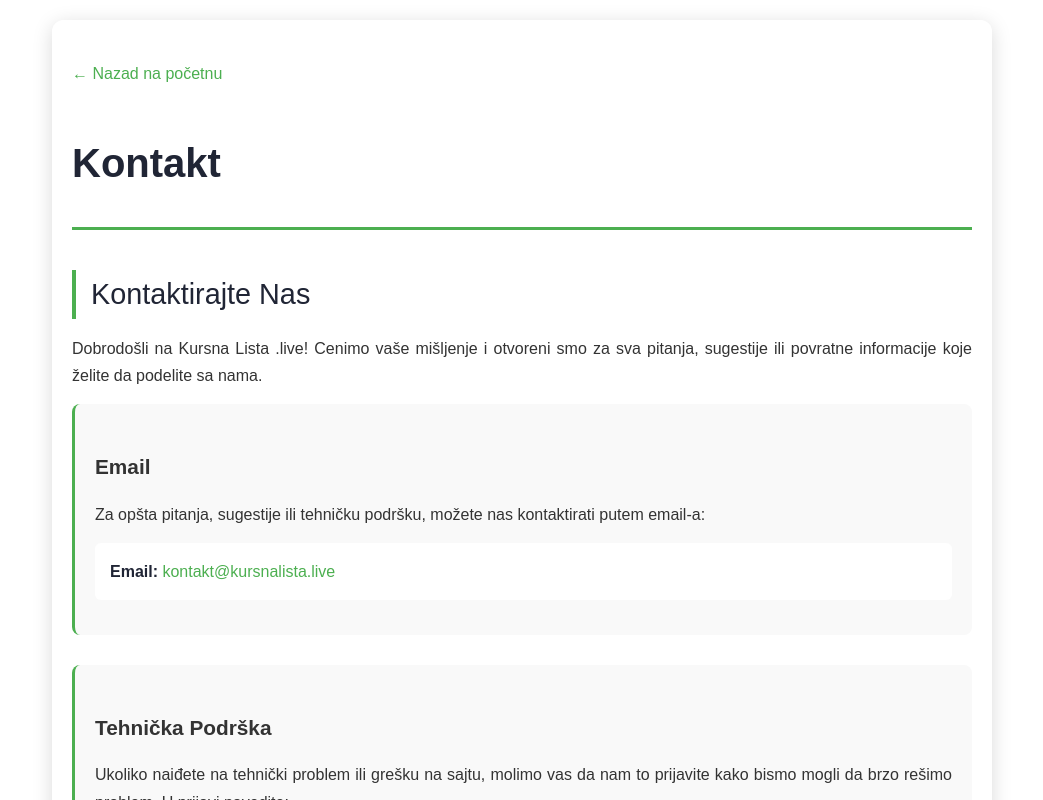
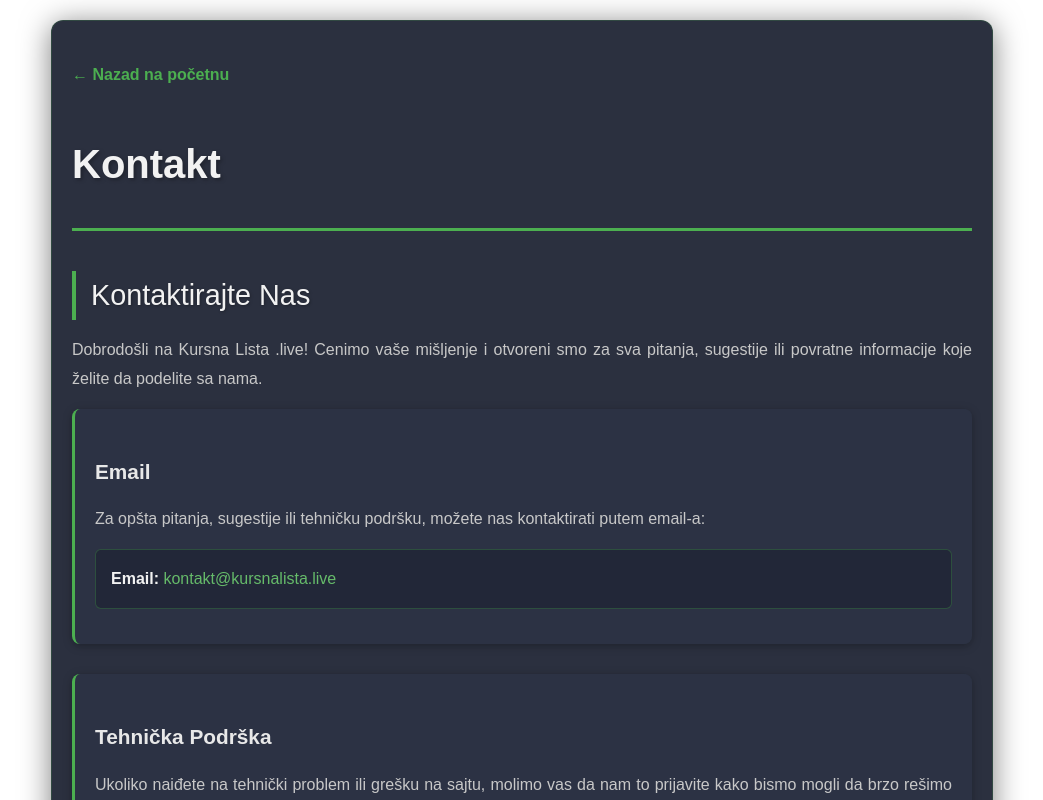
Before and after one commit to deboker/kursna-lista, a React (Vite) app: page /kontakt in a window 1280 px wide. Shown: the top 800 px of the page, without its empty margins (118-1161 px from the left). Built offline with nearby package versions, Linux system fonts and the light colour scheme.

Commit message:
dark teme subpages

```diff
--- a/src/index.css
+++ b/src/index.css
@@ -562,15 +562,17 @@
   }
 }
 
-/* Legal Pages Styles */
+/* Legal Pages Styles - Dark Theme */
 .legal-page {
   max-width: 900px;
   margin: 0 auto;
   padding: 40px 20px;
-  background: rgba(255, 255, 255, 0.97);
+  background: rgba(32, 37, 53, 0.95);
   border-radius: 12px;
-  box-shadow: 0 4px 20px rgba(0, 0, 0, 0.15);
+  box-shadow: 0 4px 30px rgba(0, 0, 0, 0.5);
   line-height: 1.7;
+  backdrop-filter: blur(10px);
+  border: 1px solid rgba(76, 175, 80, 0.2);
 }
 
 .legal-header {
@@ -580,10 +582,11 @@
 }
 
 .legal-header h1 {
-  color: #202535;
+  color: #f2f2f2;
   margin-bottom: 10px;
   font-size: 2.5em;
   text-align: left;
+  text-shadow: 2px 2px 4px rgba(0, 0, 0, 0.3);
 }
 
 .back-link {
@@ -592,37 +595,40 @@
   text-decoration: none;
   font-size: 16px;
   margin-bottom: 15px;
-  transition: color 0.3s;
+  transition: all 0.3s;
+  font-weight: 600;
 }
 
 .back-link:hover {
-  color: #45a049;
+  color: #66bb6a;
   text-decoration: underline;
+  text-shadow: 0 0 10px rgba(76, 175, 80, 0.5);
 }
 
 .legal-content {
-  color: #333;
+  color: #e0e0e0;
 }
 
 .legal-content h2 {
-  color: #202535;
+  color: #f2f2f2;
   margin-top: 40px;
   margin-bottom: 15px;
   font-size: 1.8em;
   text-align: left;
   border-left: 4px solid #4caf50;
   padding-left: 15px;
+  text-shadow: 1px 1px 3px rgba(0, 0, 0, 0.3);
 }
 
 .legal-content h3 {
-  color: #333;
+  color: #e8e8e8;
   margin-top: 25px;
   margin-bottom: 12px;
   font-size: 1.3em;
 }
 
 .legal-content h4 {
-  color: #444;
+  color: #d0d0d0;
   margin-top: 20px;
   margin-bottom: 10px;
   font-size: 1.1em;
@@ -631,7 +637,8 @@
 .legal-content p {
   margin-bottom: 15px;
   text-align: justify;
-  color: #333;
+  color: #c8c8c8;
+  line-height: 1.8;
 }
 
 .legal-content ul,
@@ -642,27 +649,29 @@
 
 .legal-content li {
   margin-bottom: 10px;
-  color: #333;
+  color: #c8c8c8;
 }
 
 .legal-content a {
-  color: #4caf50;
+  color: #66bb6a;
   text-decoration: none;
-  transition: color 0.3s;
+  transition: all 0.3s;
+  font-weight: 500;
 }
 
 .legal-content a:hover {
-  color: #45a049;
+  color: #81c784;
   text-decoration: underline;
+  text-shadow: 0 0 8px rgba(102, 187, 106, 0.5);
 }
 
 .legal-content strong {
-  color: #202535;
+  color: #f2f2f2;
   font-weight: bold;
 }
 
 .last-updated {
-  color: #666;
+  color: #999;
   font-style: italic;
   font-size: 0.95em;
   margin-bottom: 30px;
@@ -672,35 +681,39 @@
 .education-item {
   margin-bottom: 30px;
   padding: 20px;
-  background: #f9f9f9;
+  background: rgba(45, 52, 70, 0.7);
   border-radius: 8px;
   border-left: 3px solid #4caf50;
+  box-shadow: 0 2px 10px rgba(0, 0, 0, 0.3);
 }
 
 .contact-info {
-  background: white;
+  background: rgba(32, 37, 53, 0.8);
   padding: 15px;
   border-radius: 6px;
   margin-top: 10px;
+  border: 1px solid rgba(76, 175, 80, 0.3);
 }
 
 .disclaimer-box {
-  background: #fff3cd;
+  background: rgba(255, 193, 7, 0.15);
   border: 2px solid #ffc107;
   border-radius: 8px;
   padding: 25px;
   margin-top: 40px;
+  box-shadow: 0 2px 15px rgba(255, 193, 7, 0.2);
 }
 
 .disclaimer-box h3 {
-  color: #856404;
+  color: #ffc107;
   margin-top: 0;
   margin-bottom: 15px;
+  text-shadow: 1px 1px 3px rgba(0, 0, 0, 0.3);
 }
 
 .disclaimer-box p,
 .disclaimer-box ul {
-  color: #856404;
+  color: #e8d39f;
 }
 
 /* Footer link styles */
```
